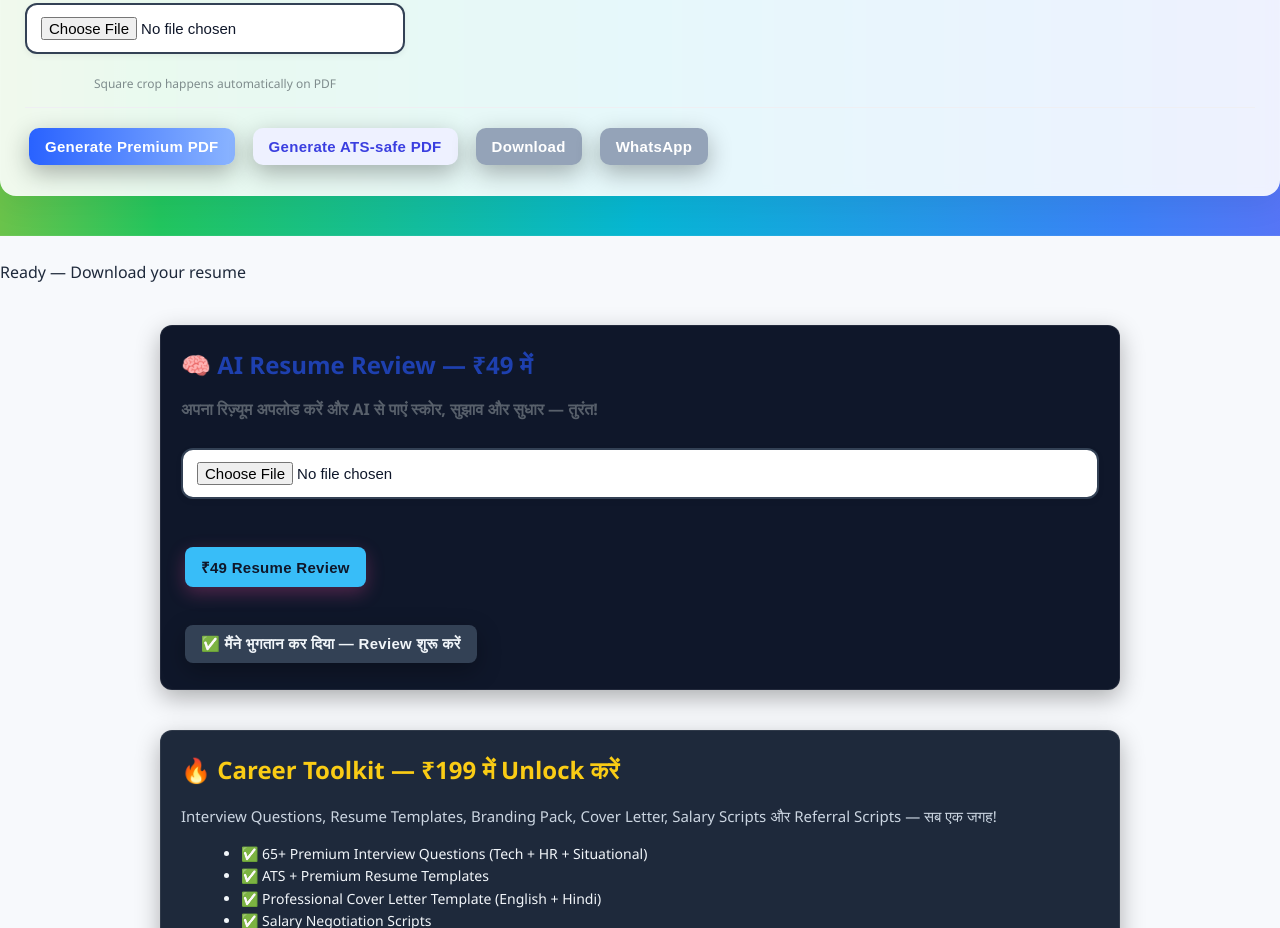
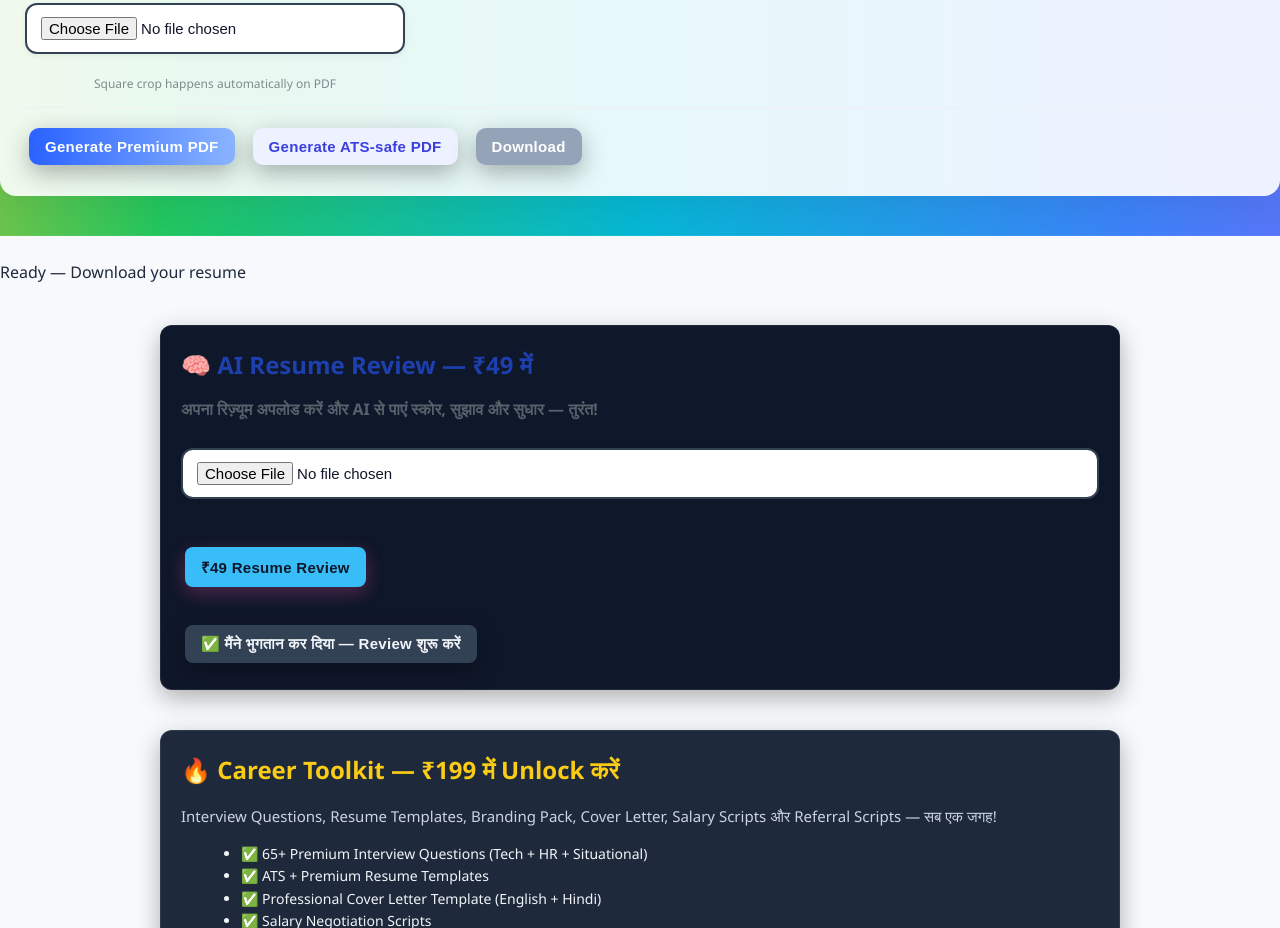
Before and after one commit to Dinesh9529/ResumeGuru, a website: page index.html in a window 1280 px wide. Shown: the part 1680-2608 px from the top of the page. Drawn offline with nearby package versions, Linux system fonts and the light colour scheme; a script that the page names is missing.

Commit message:
Update index.html

```diff
--- a/index.html
+++ b/index.html
@@ -790,8 +790,7 @@ label {
       <button id="btnGeneratePremium" class="btn" onclick="payNow()">Generate Premium PDF</button>
       <button id="btnGenerateATS" class="btn ghost">Generate ATS-safe PDF</button>
       <button id="btnDownload" class="btn" disabled>Download</button>
-      <button id="btnShareWA" class="btn" disabled>WhatsApp</button>
-    </div>
+     </div>
     <div id="qrTemp" style="width:0;height:0;overflow:hidden"></div>
   </div>
 </div>
```
